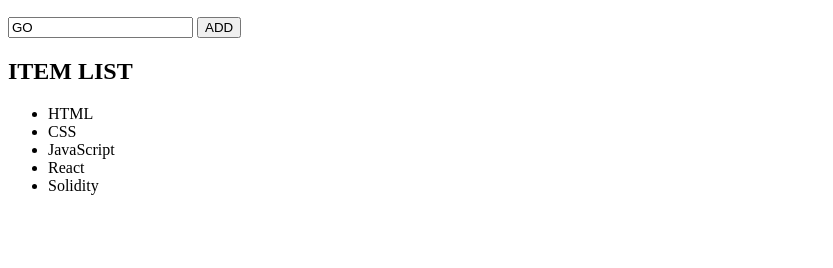
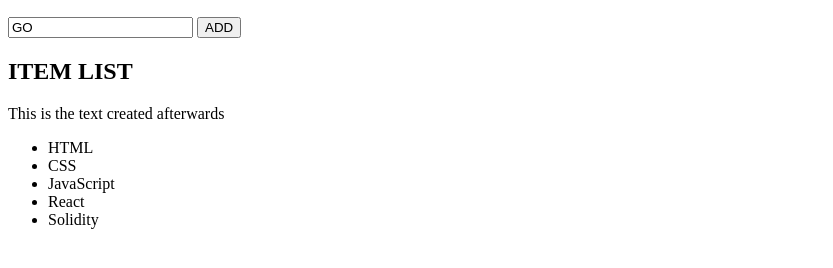
Before and after one commit to ZorkoMehmet/Cohort_12_JS, a plain HTML site: page js13_dom-intro/index.html in a window 1280 px wide. Shown: the part 110-378 px from the top of the page, without its empty margins (0-833 px from the left). Drawn offline with Linux system fonts and the light colour scheme.

Commit message:
CreateNode-SetAttribute

```diff
--- /dev/null
+++ b/js13_dom-intro/3- CreateNode.js
@@ -0,0 +1,36 @@
+console.log("***** CREATE NODE *****")
+
+//? YENI BIR HTML P ELEMENTI OLUSTURALIM
+
+//! document.createElement(name) ==> creates a new element
+//! Document.createTextNode(text) ==> creates a text node for an element
+//! element.appendChild(text node) ==> connects the text node to the element
+//! Element.removeChild(child node) ==> removes the child node of an element
+
+const newP = document.createElement("p")
+newP.id = "new-para"
+newP.setAttribute("class", "new-paragraph")
+const newText = document.createTextNode("This is the text created afterwards")
+newP.appendChild(newText)
+const h2 = document.querySelector(".item-list h2")
+h2.after(newP)
+
+
+
+//? getAttribute()
+console.log(newP.getAttribute("class"))
+console.log(newP.getAttribute("id"))
+console.log(newP.getAttribute("name"))
+
+
+//? classList()
+console.log(newP.classList.contains("new-paragraph"))
+newP.classList.add("new-class")
+console.log(newP)
+newP.classList.remove("new-class")
+console.log(newP)
+
+
+//? Inner HTML (has serious security issues)
+const ul = document.querySelector("ul")
+ul.innerHTML += `<li id="list-id" class="list>Boostrap</li>`
--- a/js13_dom-intro/index.html
+++ b/js13_dom-intro/index.html
@@ -27,7 +27,9 @@
             </ul>
         </section>
     </main>
-    <!-- <script src="selectors.js"></script> -->
-    <script src="traversingDOM.js"></script>
+    <!-- <script src="1- Selectors.js"></script> -->
+    <!-- <script src="2- TraversingDOM.js"></script> -->
+    <script src="3- CreateNode.js"></script>
+
 </body>
 </html>
```
Also changed, not shown: js13_dom-intro/1- Selectors.js (renamed from js13_dom-intro/selectors.js), js13_dom-intro/2- TraversingDOM.js (renamed from js13_dom-intro/traversingDOM.js).
